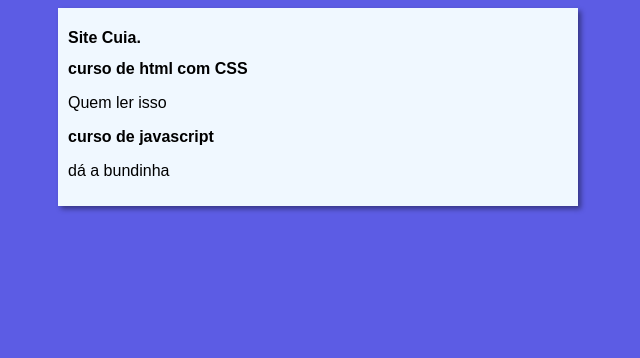
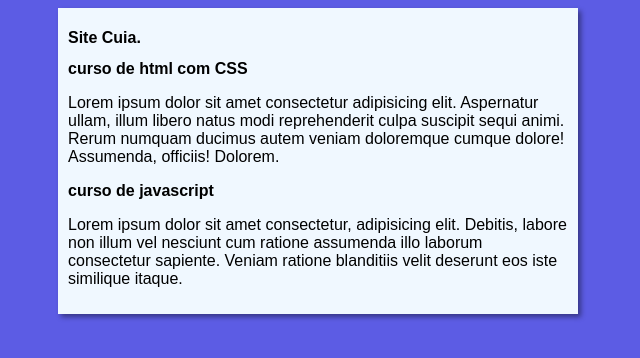
Before and after one commit to EmessonPinheiro/projeto-site-cuia, a plain HTML site: page index.html in a window 1280 px wide. Shown: the whole page, without its empty margins (322-962 px from the left). Drawn offline with Linux system fonts and the light colour scheme.

```diff
--- a/index.html
+++ b/index.html
@@ -14,11 +14,11 @@
         </header>
         <article>
             <h2>curso de html com CSS</h2>
-            <p>Quem ler isso</p>
+            <p>Lorem ipsum dolor sit amet consectetur adipisicing elit. Aspernatur ullam, illum libero natus modi reprehenderit culpa suscipit sequi animi. Rerum numquam ducimus autem veniam doloremque cumque dolore! Assumenda, officiis! Dolorem.</p>
         </article>
         <article>
             <h2>curso de javascript</h2>
-            <p>dá a bundinha</p>
+            <p>Lorem ipsum dolor sit amet consectetur, adipisicing elit. Debitis, labore non illum vel nesciunt cum ratione assumenda illo laborum consectetur sapiente. Veniam ratione blanditiis velit deserunt eos iste similique itaque.</p>
         </article>
     </main>
 </body>
```
